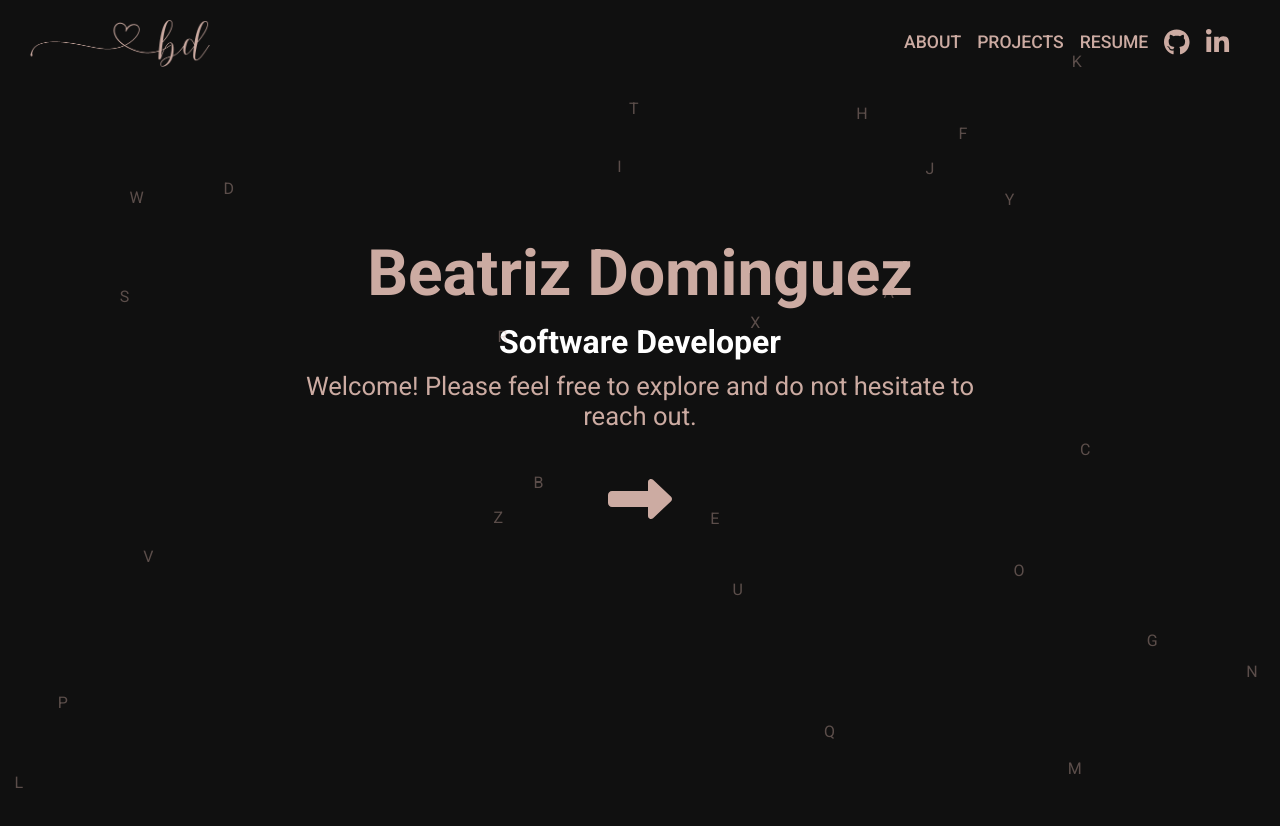
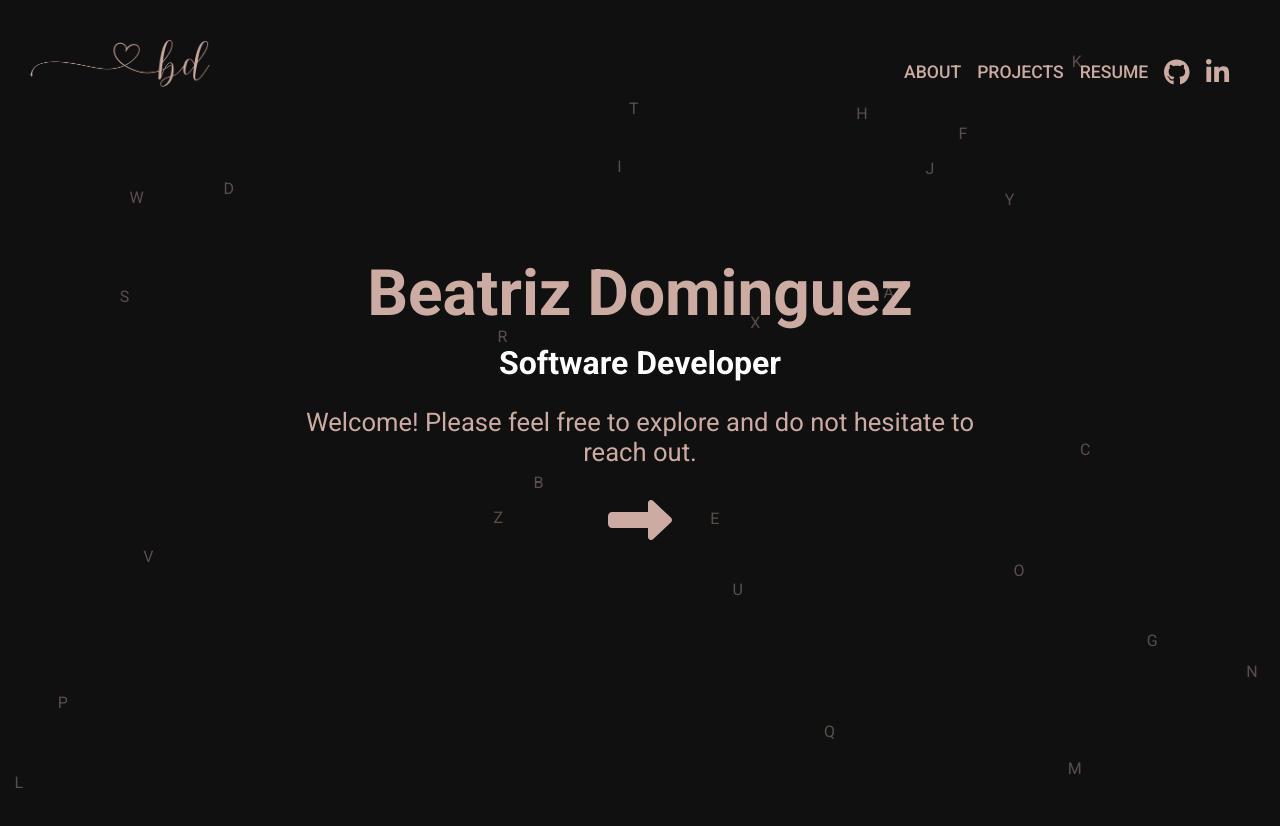
Before and after one commit to bdomingu/betty-portfolio, a Next.js app: page / in a window 1280 px wide. Shown: the top 826 px of the page. After the commit the page ends 800 px from the top, so only its background shows below. Built offline with nearby package versions, Linux system fonts and the light colour scheme.

Commit message:
fixed scroll

```diff
--- a/components/AlphabetSoup.module.css
+++ b/components/AlphabetSoup.module.css
@@ -1,8 +1,7 @@
-
 .elementContainer {
   max-width: 100%;
-  height: 100vh;
-  position: relative;
+  height: 100%;
+
 }
 
 .elementList {
@@ -39,7 +38,7 @@
   color: #CCABA2;
   position: absolute;
   font-size: 2em;
-  top: 10%;
+  top: 30%;
   left: 50%;
   transform: translate(-50%, -50%);
 }
@@ -49,7 +48,7 @@
   color: #fff;
   position: absolute;
   font-size: 1em;
-  top: 22%;
+  top: 42%;
   left: 50%;
   width: 50%;
   transform: translate(-50%, -50%);
@@ -61,7 +60,7 @@
   color: #CCABA2;
   position: absolute;
   font-size: .8em;
-  top: 30%;
+  top: 52%;
   left: 50%;
   width: 55%;
   transform: translate(-50%, -50%);
@@ -70,7 +69,7 @@
 .button {
   background: none;
   position: absolute;
-  top: 45%;
+  top: 65%;
   left: 50%;
   transform: translate(-50%, -50%);
   max-width: 200px;
--- a/components/AlphabetSoup.tsx
+++ b/components/AlphabetSoup.tsx
@@ -103,6 +103,7 @@ const AlphabetSoup = () => {
 
 
   return (
+
     <>
     <div className={styles.elementContainer}>
         <div className={`${styles.message}`}>
--- a/components/NavBar.module.css
+++ b/components/NavBar.module.css
@@ -45,7 +45,7 @@
 }
 
 .logoContainer {
-  margin-top:20px;
+  margin-top:40px;
   margin-left: 30px;
   max-width: 100%;
 }
@@ -138,7 +138,7 @@
     display:flex;
     position: relative;
     flex-direction: row;
-    top:-60px;
+    top:-50px;
     left:70%;
     align-items: center;
     padding-top: 10px;
--- a/styles/globals.css
+++ b/styles/globals.css
@@ -2,6 +2,4 @@ body {
     margin: 0;
     padding: 0;
     background-color:#101010;
-    overflow: hidden;
-
 }
```
